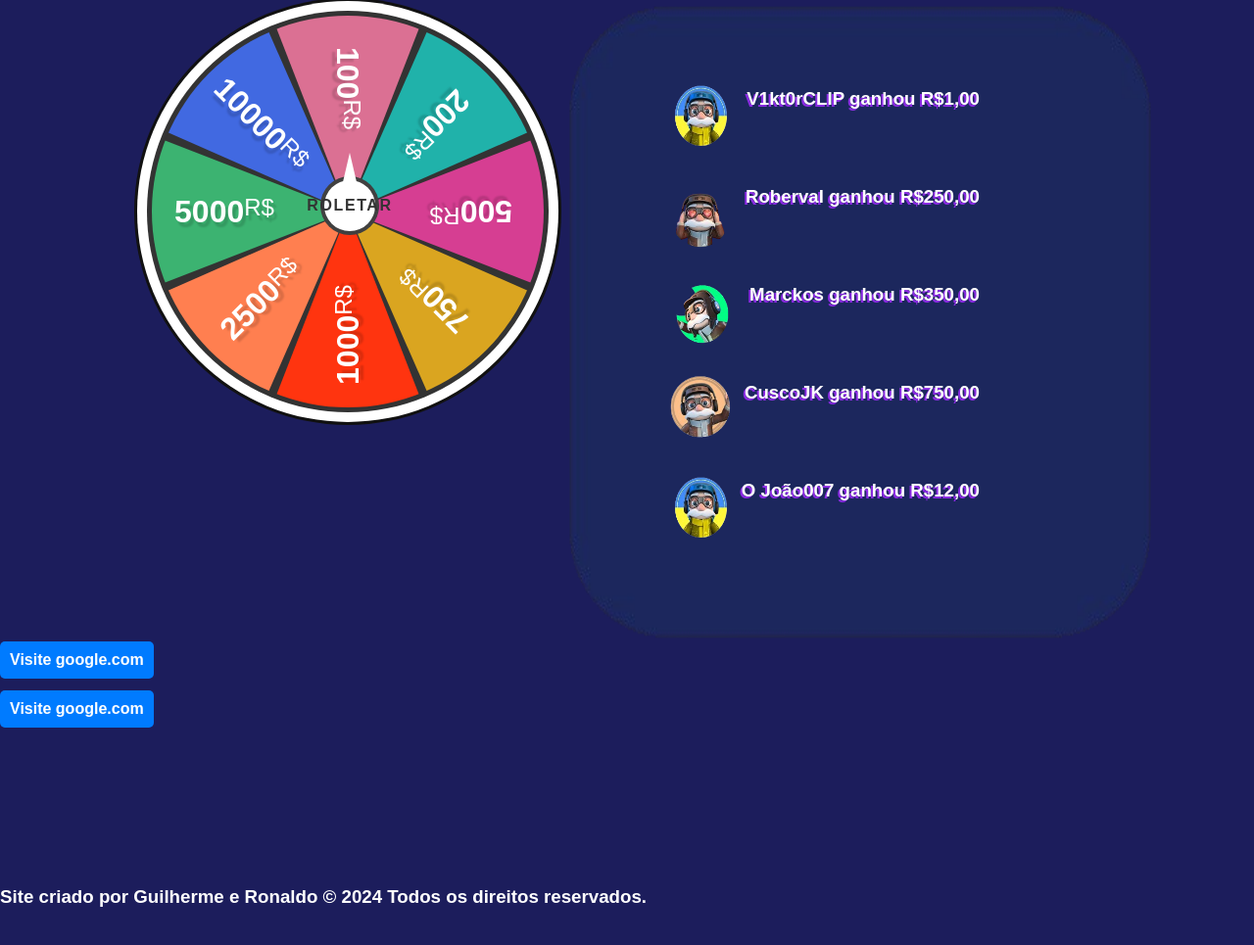
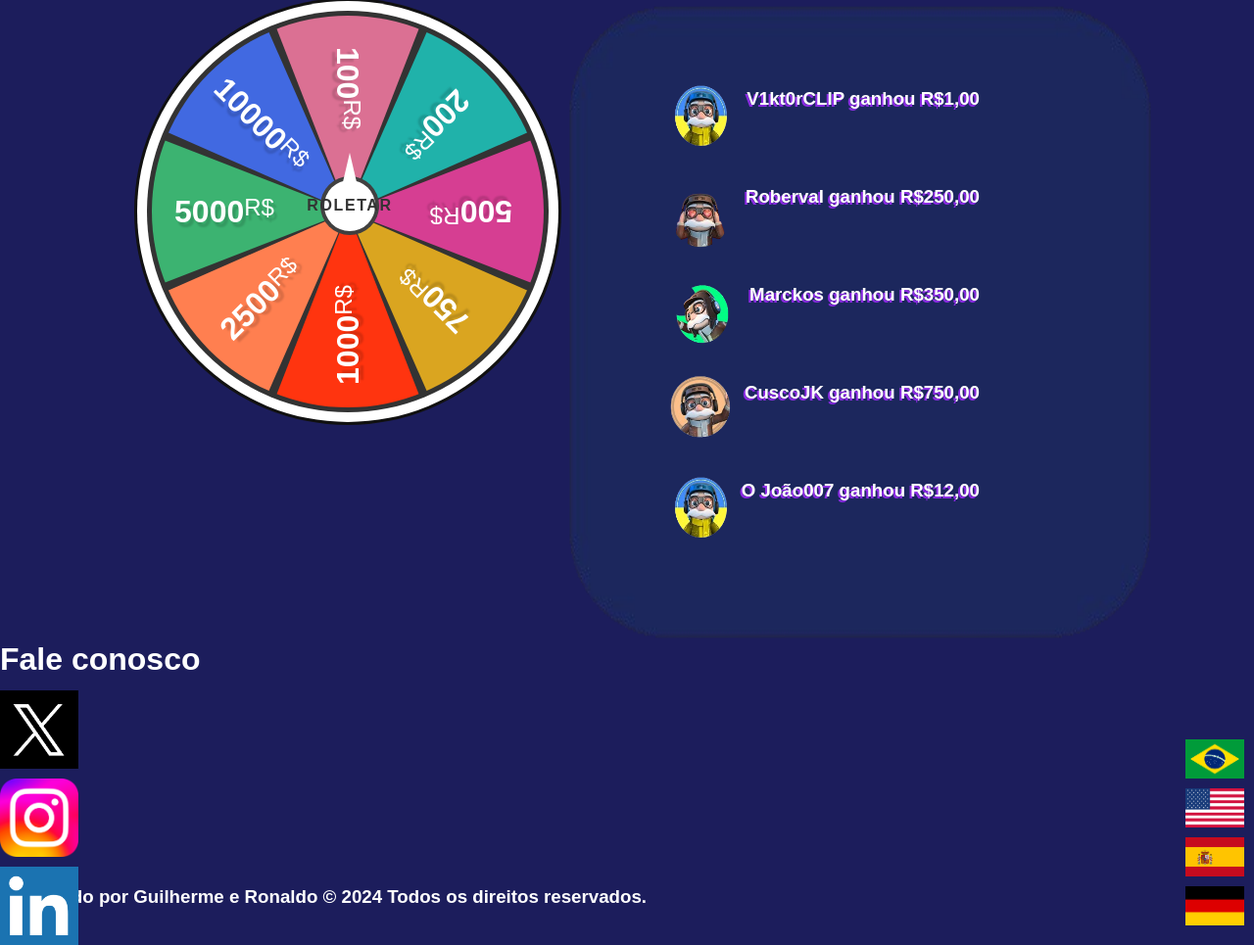
Before and after one commit to loriiian/loriiian.github.io, a plain HTML site: page index.html in a window 1280 px wide. Shown: the part 295-1260 px from the top of the page at 98% size. Before the commit the page ends 1222 px from the top, so only its background shows below. Drawn offline with Linux system fonts and the light colour scheme.

Commit message:
Add files via upload

```diff
--- a/css/estilo.css
+++ b/css/estilo.css
@@ -128,32 +128,47 @@ body
             border-radius: 50%;
         }
 
-        #link1 {
-            position: absolute;
-            top: 950px;
-            left: 0px;
-            padding: 10px;
-            background-color: #007bff;
-            color: #fff;
-            border-radius: 5px;
-            text-decoration: none;
-        }
+.fixed-size-image {
+    position: absolute;
+    top: 1000px;
+    left: 0px;
+    width: 80px;
+    height: 80px;
+    object-fit: cover;
+    border: none;
+    max-width: 100%;
+    max-height: 100%;
+}
 
-        #link2 {
-            position: absolute;
-            top: 1000px;
-            left: 0px;
-            padding: 10px;
-            background-color: #007bff;
-            color: #fff;
-            border-radius: 5px;
-            text-decoration: none;
-        }
+.fixed-size-image2 {
+    position: absolute;
+    top: 1090px;
+    left: 0px;
+    width: 80px;
+    height: 80px;
+    object-fit: cover;
+    border: none;
+    max-width: 100%;
+    max-height: 100%;
+}
+
+.fixed-size-image3 {
+    position: absolute;
+    top: 1180px;
+    left: 0px;
+    width: 80px;
+    height: 80px;
+    object-fit: cover;
+    border: none;
+    max-width: 100%;
+    max-height: 100%;
+}
+
 
         #botaotexto {
             position: absolute;
-            top: 120px;
-            right: 120px;
+            top: 12px;
+            right: 310px;
             padding: 10px;
             background-color: #007bff;
             color: #fff;
--- a/index.html
+++ b/index.html
@@ -12,6 +12,9 @@
 </head>
   <body>
     <body style="background-color:#1C1D5C">
+
+        <img id="sem foto de perfil" src="imagens\anonimo.png" style="position:absolute; top:0; right:0;"
+    width=90; height=90;>
 
 <div id="botaocontainer">
         <button id="botaoimagem">Selecionar Imagem</button>
@@ -39,6 +42,14 @@
 
     <img id="logo" src="imagens\hibet.png" style="position:absolute; top:0px; left:0px";
     width=100; height=100;>
+    <img id="br" src="imagens\br.png" style="position:absolute; top:1050px; right:10px";
+    width=60; height=40;>
+    <img id="eua" src="imagens\eua.png" style="position:absolute; top:1100px; right:10px";
+    width=60; height=40;>
+    <img id="spain" src="imagens\spain.png" style="position:absolute; top:1150px; right:10px";
+    width=60; height=40;>
+    <img id="germany" src="imagens\germany.png" style="position:absolute; top:1200px; right:10px";
+    width=60; height=40;>
     <img id="moeda" src="imagens\robux.png" style="position:absolute; top:8px; right:235px;"
     width=50; height=50;>
     <img id="corcerta" src="imagens\corcerta.png" style="position:absolute; top:300px; right:100px;"
@@ -69,10 +80,22 @@
     <h3 style="color:blueviolet; position:absolute; top:787px; right:282px;">O João007 ganhou R$12,00</h1>
     <h3 style="color:white; position:absolute; top:785px; right:280px;">O João007 ganhou R$12,00</h1>
     <h3 style="color:white; position:absolute; top:1200px; right:620px;">Site criado por Guilherme e Ronaldo © 2024 Todos os direitos reservados.</h3>
+    <h1 style="color: white; position: absolute; top: 950px; left: 0px;">Fale conosco</h3>
 
-    <a href="https://www.google.com" target="_blank" id="link1">Visite google.com</a>
-    <a href="https://www.google.com" target="_blank" id="link2">Visite google.com</a>
+<a href="https://twitter.com/kendricklamar" target="_blank" id="link1">
+        <img src="imagens\Xlogo.png" alt="X" style="border: none;" class="fixed-size-image">
+    </a>
+<a href="https://www.instagram.com/ibet/" target="_blank">
+        <img src="imagens\insta.png" alt="Insta" style="border: none;" class="fixed-size-image2">
+    </a>
+
+<a href="https://pt.linkedin.com/company/ibetportugal" target="_blank">
+        <img src="imagens\linkedin.png" alt="Linkedin" style="border: none;" class="fixed-size-image3">
+    </a>
+
 <div class = "container">
+
+
     <div class = "botao">ROLETAR</div>
       <div class = "roda">
         <div class="number" style="--i:1;--clr:#db7093;"><span>100</span></div>
```
Also changed, not shown: imagens/Xlogo.png (added), imagens/br.png (added), imagens/eua.png (added), imagens/germany.png (added), imagens/insta.png (added), imagens/linkedin.png (added), imagens/spain.png (added).
